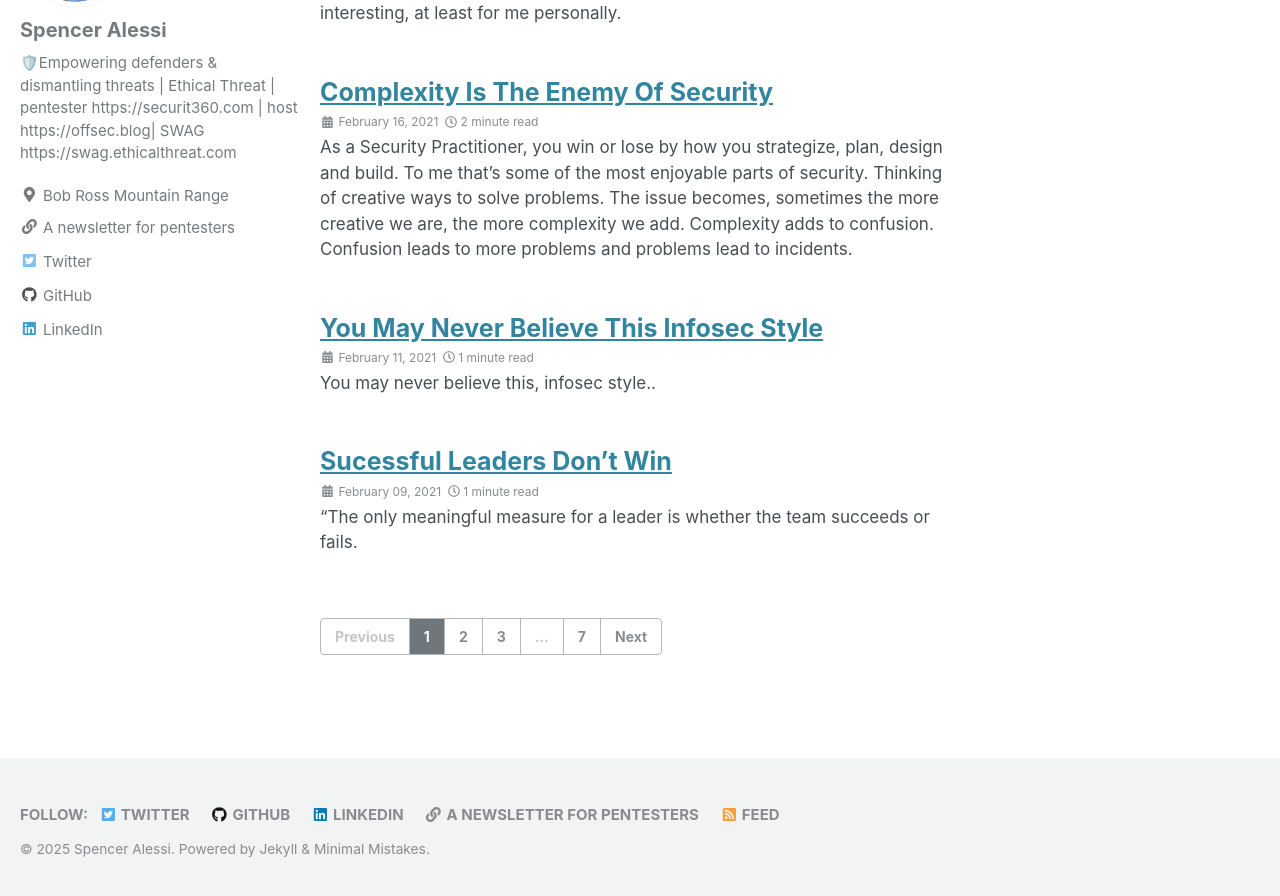
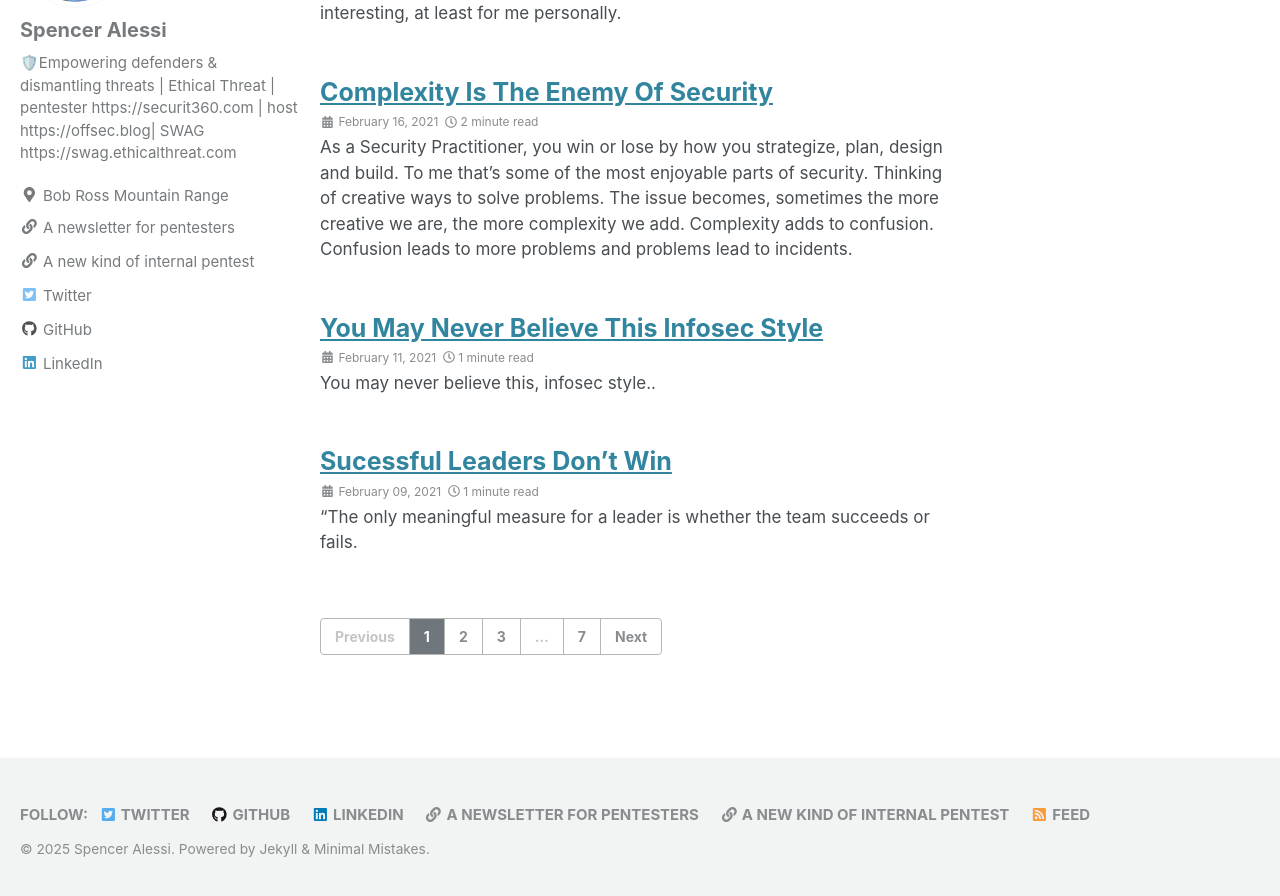
Before and after one commit to techspence/techspence.github.io, a Jekyll site: the page built from index.html, in a window 1280 px wide and 900 px high, scrolled down 525 px. Shown: the top 896 px of the window. Built offline with Jekyll 4.4.1, drawn with Linux system fonts in a browser that asks for light colours; cached includes are drawn as plain includes; the list of posts is cut into pages by our own code.

Commit message:
Update _config.yml

```diff
--- a/_config.yml
+++ b/_config.yml
@@ -118,6 +118,9 @@ author:
     - label: "A newsletter for pentesters"
       icon: "fas fa-fw fa-link"
       url: "https://go.spenceralessi.com/links-website"
+    - label: "A new kind of internal pentest"
+      icon: "fas fa-fw fa-link"
+      url: "https://go.spenceralessi.com/ipt-website"
     - label: "Twitter"
       icon: "fab fa-fw fa-twitter-square"
       url: "https://x.com/techspence"
@@ -155,6 +158,9 @@ footer:
     - label: "A newsletter for pentesters"
       icon: "fas fa-fw fa-link"
       url: "https://go.spenceralessi.com/links-website"
+    - label: "A new kind of internal pentest"
+      icon: "fas fa-fw fa-link"
+      url: "https://go.spenceralessi.com/ipt-website"
 
 
 # Reading Files
```
